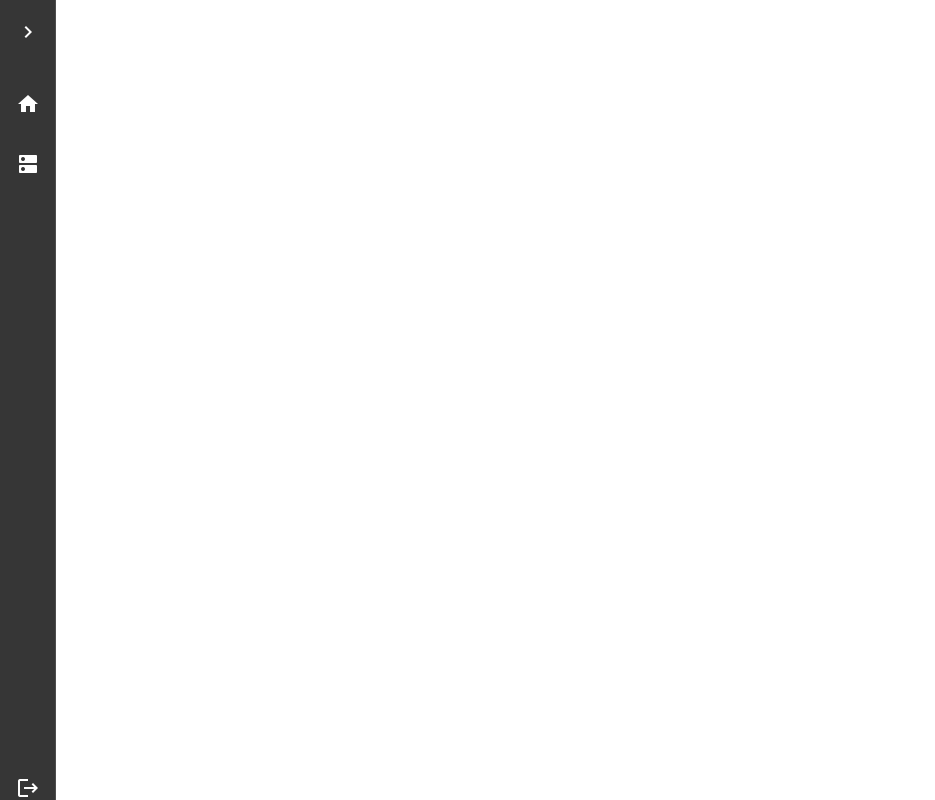
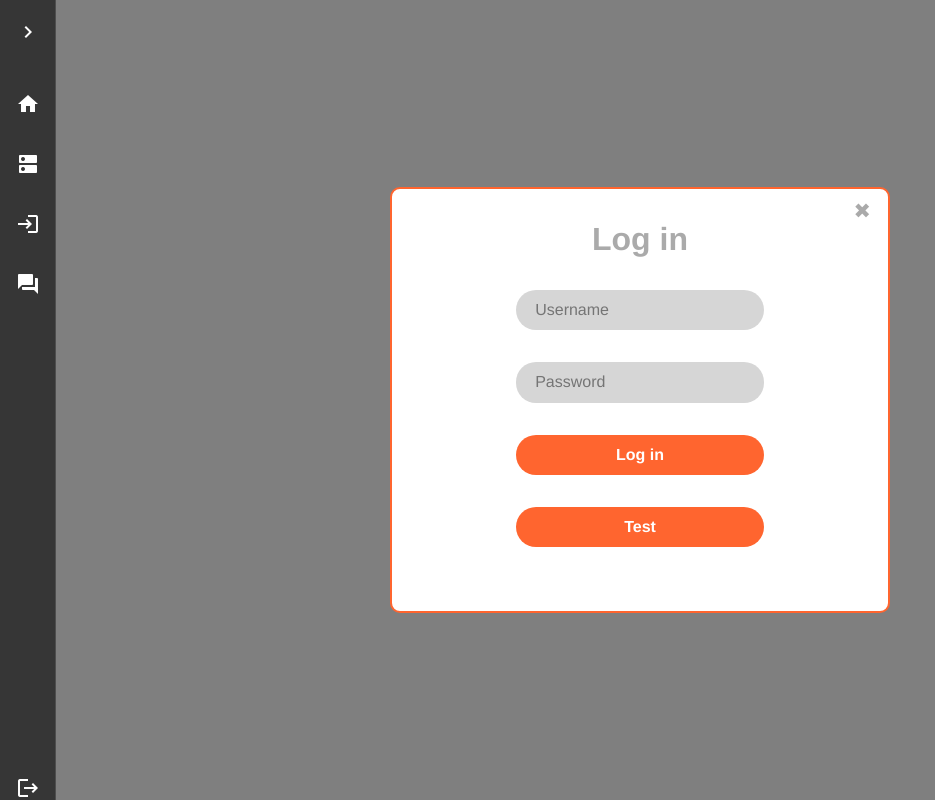
Before and after one commit to FifthWye/ar-front-end, a Vue app: page /test in a window 1280 px wide. Shown: the whole page, without its empty margins (0-935 px from the left). Built offline with nearby package versions, Linux system fonts and the light colour scheme.

Commit message:
added connection to api

```diff
--- a/package.json
+++ b/package.json
@@ -8,7 +8,9 @@
     "lint": "vue-cli-service lint"
   },
   "dependencies": {
+    "axios": "^0.24.0",
     "core-js": "^3.6.5",
+    "jwt-decode": "^3.1.2",
     "vue": "^2.6.11",
     "vue-router": "^3.2.0",
     "vuetify": "^2.2.11"
--- a/src/components/Drawer.vue
+++ b/src/components/Drawer.vue
@@ -46,7 +46,8 @@ export default {
     menuItems: [
       { route: "/", icon: "mdi-home", text: "Home" },
       { route: "/panel", icon: "mdi-dns", text: "Panel" },
-      { route: "/login", icon: "mdi-face", text: "Log in" },
+      { route: "/login", icon: "mdi-login", text: "Log in" },
+      { route: "/automated-responses", icon: "mdi-forum", text: "Automated responses" },
     ],
   }),
   methods: {
--- /dev/null
+++ b/src/config.json
@@ -0,0 +1,3 @@
+{
+    "apiUrl": "http://localhost:3000"
+  }
--- a/src/router/index.js
+++ b/src/router/index.js
@@ -1,46 +1,52 @@
-import Vue from 'vue';
-import VueRouter from 'vue-router';
-import Home from '../views/Home.vue';
-import Login from '../views/Login/index.vue';
-import SignUp from '../views/SignUp/index.vue';
-import Panel from '../views/Panel/index.vue';
+import Vue from "vue";
+import VueRouter from "vue-router";
+import Home from "../views/Home.vue";
+import Login from "../views/Login/index.vue";
+import SignUp from "../views/SignUp/index.vue";
+import Panel from "../views/Panel/index.vue";
+import Test from "../views/Test.vue";
 
 Vue.use(VueRouter);
 
 const routes = [
   {
-    path: '/',
-    name: 'Home',
+    path: "/",
+    name: "Home",
     component: Home,
   },
   {
-    path: '/about',
-    name: 'About',
+    path: "/about",
+    name: "About",
     // route level code-splitting
     // this generates a separate chunk (about.[hash].js) for this route
     // which is lazy-loaded when the route is visited.
     component: () =>
-      import(/* webpackChunkName: "about" */ '../views/About.vue'),
+      import(/* webpackChunkName: "about" */ "../views/About.vue"),
   },
   {
-    path: '/login',
-    name: 'Login',
+    path: "/login",
+    name: "Login",
     component: Login,
   },
   {
-    path: '/sign-up',
-    name: 'SignUp',
+    path: "/sign-up",
+    name: "SignUp",
     component: SignUp,
   },
   {
-    path: '/panel',
-    name: 'Panel',
+    path: "/panel",
+    name: "Panel",
     component: Panel,
+  },
+  {
+    path: "/test",
+    name: "Test",
+    component: Test,
   },
 ];
 
 const router = new VueRouter({
-  mode: 'history',
+  mode: "history",
   routes,
 });
 
--- /dev/null
+++ b/src/services/authService.js
@@ -0,0 +1,63 @@
+import http from "./httpService";
+import jwtDecode from "jwt-decode";
+import { apiUrl } from "../config.json";
+
+const apiEndpoint = apiUrl + "/auth";
+const tokenKey = "token";
+const verificationLink = "link";
+
+http.setJwtHeader(getJwt());
+
+export const authService = {
+  login,
+  logout,
+  getCurrentUser,
+  register,
+};
+
+async function login(email, password) {
+  email = "skakodube@gmail.com";
+  password = "12345";
+  const response = await http.post(apiEndpoint + "/login", {
+    email,
+    password,
+  });
+  if (!response.headers["x-auth-token"]) {
+    return Promise.reject("No auth token");
+  }
+  localStorage.setItem(tokenKey, response.headers["x-auth-token"]);
+  return JSON.stringify(response.headers["x-auth-token"]);
+}
+
+function logout() {
+  localStorage.removeItem(tokenKey);
+}
+
+async function register(user) {
+  const response = await http.post(apiEndpoint + "/signup", {
+    firstName: user.firstName,
+    lastName: user.lastName,
+    email: user.email,
+    password: user.password,
+    verificationLink,
+  });
+  if (!response.headers["x-auth-token"]) {
+    return Promise.reject("No auth token");
+  }
+  user = response.data.user;
+  localStorage.setItem(tokenKey, response.headers["x-auth-token"]);
+  return JSON.stringify(user);
+}
+
+function getCurrentUser() {
+  try {
+    const jwt = localStorage.getItem(tokenKey);
+    return jwtDecode(jwt);
+  } catch (ex) {
+    return null;
+  }
+}
+
+function getJwt() {
+  return localStorage.getItem(tokenKey);
+}
--- /dev/null
+++ b/src/services/botService.js
@@ -0,0 +1,110 @@
+import http from "./httpService";
+import { apiUrl } from "../config.json";
+
+const apiEndpoint = apiUrl + "/bot";
+
+export const botService = {
+  getBots,
+  createBot,
+  deleteBot,
+  getReplies,
+  addReply,
+  deleteReply,
+  editReply,
+  inviteModerator,
+  removeModerator,
+};
+
+async function getBots() {
+  const response = await http.get(apiEndpoint + "/", {});
+  return JSON.stringify(response.data.user); //user.OwnedBots, user.InvitedBots
+}
+
+async function createBot(instagramUrl) {
+  instagramUrl = "link";
+  const response = await http.post(apiEndpoint + "/", { instagramUrl });
+  return JSON.stringify(response.data.bot);
+}
+
+async function deleteBot(botId) {
+  const response = await http.delete(apiEndpoint + "/", {
+    data: {
+      botId,
+    },
+  });
+  return JSON.stringify(response.data.bot);
+}
+
+//=========================Replies=========================//
+
+async function getReplies(botId, pageNum, pageSize) {
+  //   botId = "61a2916743f8014cb8b42828";
+  //   pageNum = "1";
+  //   pageSize = "10";
+  const response = await http.get(apiEndpoint + "/reply", {
+    botId,
+    pageNum,
+    pageSize,
+  });
+  return JSON.stringify(response.data.bot);
+}
+
+async function addReply(botId, keywords, reply) {
+  //   botId = "61a2916743f8014cb8b42828";
+  //   keywords = ["Hello", "Hola"];
+  //   reply = "Baka";
+  const response = await http.post(apiEndpoint + "/reply", {
+    botId,
+    keywords,
+    reply,
+  });
+  return JSON.stringify(response.data.reply);
+}
+
+async function editReply(botId, replyId, keywords, reply) {
+  //   botId = "61a2916743f8014cb8b42828";
+  //   replyId = "61a29232a168db4a24186025";
+  //   keywords = ["Darov", "Privet", "Hola"];
+  //   reply = "Zdarova zaebal";
+  const response = await http.patch(apiEndpoint + "/reply", {
+    botId,
+    replyId,
+    keywords,
+    reply,
+  });
+  return JSON.stringify(response.data.reply);
+}
+
+async function deleteReply(botId, replyId) {
+  //   botId = "61a2916743f8014cb8b42828";
+  //   replyId = "61a292a3a168db4a24186028";
+  const response = await http.delete(apiEndpoint + "/reply", {
+    data: {
+      botId,
+      replyId,
+    },
+  });
+  return JSON.stringify(response.data.reply);
+}
+
+//=========================Moderators=========================//
+
+async function inviteModerator(userToInviteId, botId) {
+  //   userToInviteId = "61a2947d4c8a5447bc7339fb";
+  //   botId = "61a2916743f8014cb8b42828";
+  const response = await http.patch(apiEndpoint + "/invite-moderator", {
+    userToInviteId,
+    botId,
+  });
+  return JSON.stringify(response.data.bot);
+}
+
+async function removeModerator(userToRemoveId, botId) {
+  //   userToRemoveId = "61a2947d4c8a5447bc7339fb";
+  //   botId = "61a2916743f8014cb8b42828";
+  const response = await http.patch(apiEndpoint + "/remove-moderator", {
+    userToRemoveId,
+    botId,
+  });
+  return JSON.stringify(response.data.bot);
+}
--- /dev/null
+++ b/src/services/httpService.js
@@ -0,0 +1,25 @@
+import axios from "axios";
+
+axios.interceptors.response.use(null, (error) => {
+  const expectedError =
+    error.response &&
+    error.response.status >= 400 &&
+    error.response.status < 500;
+  if (!expectedError) {
+    console.error("An unexpected error occured.");
+  }
+  //change to error no message
+  return Promise.reject(error.response.data.message);
+});
+
+function setJwtHeader(jwt) {
+  axios.defaults.headers.common["x-auth-token"] = jwt;
+}
+
+export default {
+  get: axios.get,
+  post: axios.post,
+  put: axios.put,
+  delete: axios.delete,
+  setJwtHeader,
+};
--- /dev/null
+++ b/src/views/Test.vue
@@ -0,0 +1,133 @@
+<template>
+  <div id="login" class="login-container">
+    <div class="login-content">
+      <span @click="isClosed = !isClosed" class="close">&#10006;</span>
+      <h1>Log in</h1>
+
+      <input
+        type="text"
+        name="email"
+        v-model="input.email"
+        placeholder="Username"
+      />
+      <input
+        @keyup.enter="handleLogin()"
+        type="text"
+        name="password"
+        v-model="input.password"
+        placeholder="Password"
+      />
+
+      <button class="login-button" @click="handleLogin()">Log in</button>
+      <button class="login-button" @click="handleTest()">Test</button>
+    </div>
+  </div>
+</template>
+
+<script>
+import { authService } from "../services/authService";
+import { botService } from "../services/botService";
+export default {
+  data: function () {
+    return {
+      isClosed: false,
+      error: "",
+      input: {
+        username: "",
+        password: "",
+      },
+    };
+  },
+  methods: {
+    async handleLogin() {
+      const res = await authService.login();
+      console.log("LOGIN " + res);
+    },
+    async handleTest() {
+      const res = await botService.getBots();
+      console.log("TEST: " + res);
+    },
+  },
+};
+</script>
+
+<style scoped>
+.login-container {
+  color: #aaaaaa;
+  width: 100%;
+  height: 100%;
+  background-color: rgba(0, 0, 0, 0.5);
+  position: absolute;
+  top: 0;
+  display: flex;
+  justify-content: center;
+  align-items: center;
+}
+.list-validation-error {
+  list-style: inside;
+  margin: 0;
+  padding: 0;
+  margin: 2px;
+  font-size: 0.8em;
+  color: red;
+}
+.login-content {
+  border: 2px solid #ff652f;
+  width: 500px;
+  min-height: 350px;
+  background-color: white;
+  border-radius: 10px;
+  text-align: center;
+  padding: 2em 0;
+  position: relative;
+}
+input[type="text"],
+input[type="password"] {
+  padding: 3em 3em;
+  border: 0;
+  border-radius: 20px;
+  background: rgb(214, 214, 214);
+  padding: 0.7em;
+  margin: 2em auto 0;
+  width: 50%;
+  display: block;
+  text-align: center;
+  text-decoration: none;
+}
+input[type="text"]:focus,
+input[type="password"]:focus {
+  border: 2px solid #13d485;
+  outline: 0;
+}
+input::placeholder {
+  padding-left: 0.5em;
+  text-align: left;
+}
+.forgot-password-link {
+  font-size: 0.9em;
+  cursor: pointer;
+  font-weight: 500;
+  color: #ff652f;
+  text-decoration: none;
+}
+.login-button {
+  color: white;
+  font-weight: 700;
+  background: #ff652f;
+  border: 0;
+  border-radius: 20px;
+  padding: 0.7em;
+  margin: 2em auto;
+  width: 50%;
+  display: block;
+  outline: 0;
+  cursor: pointer;
+}
+.close {
+  position: absolute;
+  top: 10px;
+  right: 17px;
+  font-size: 1.3em;
+  cursor: pointer;
+}
+</style>
```
Also changed, not shown: src/services/userService.js (added, +88 -0 lines), 1 other file (tests, documents, lock files or other folders).
